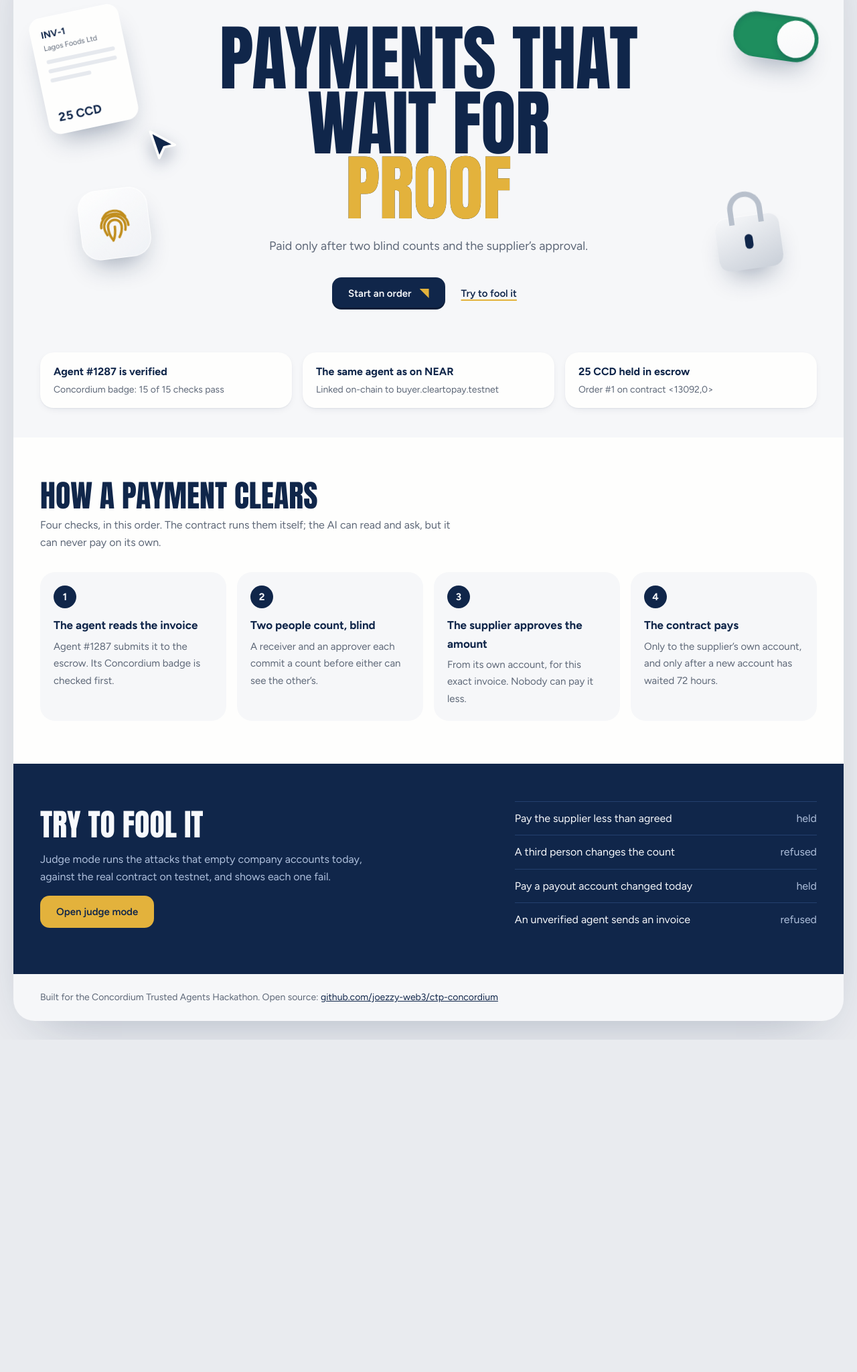
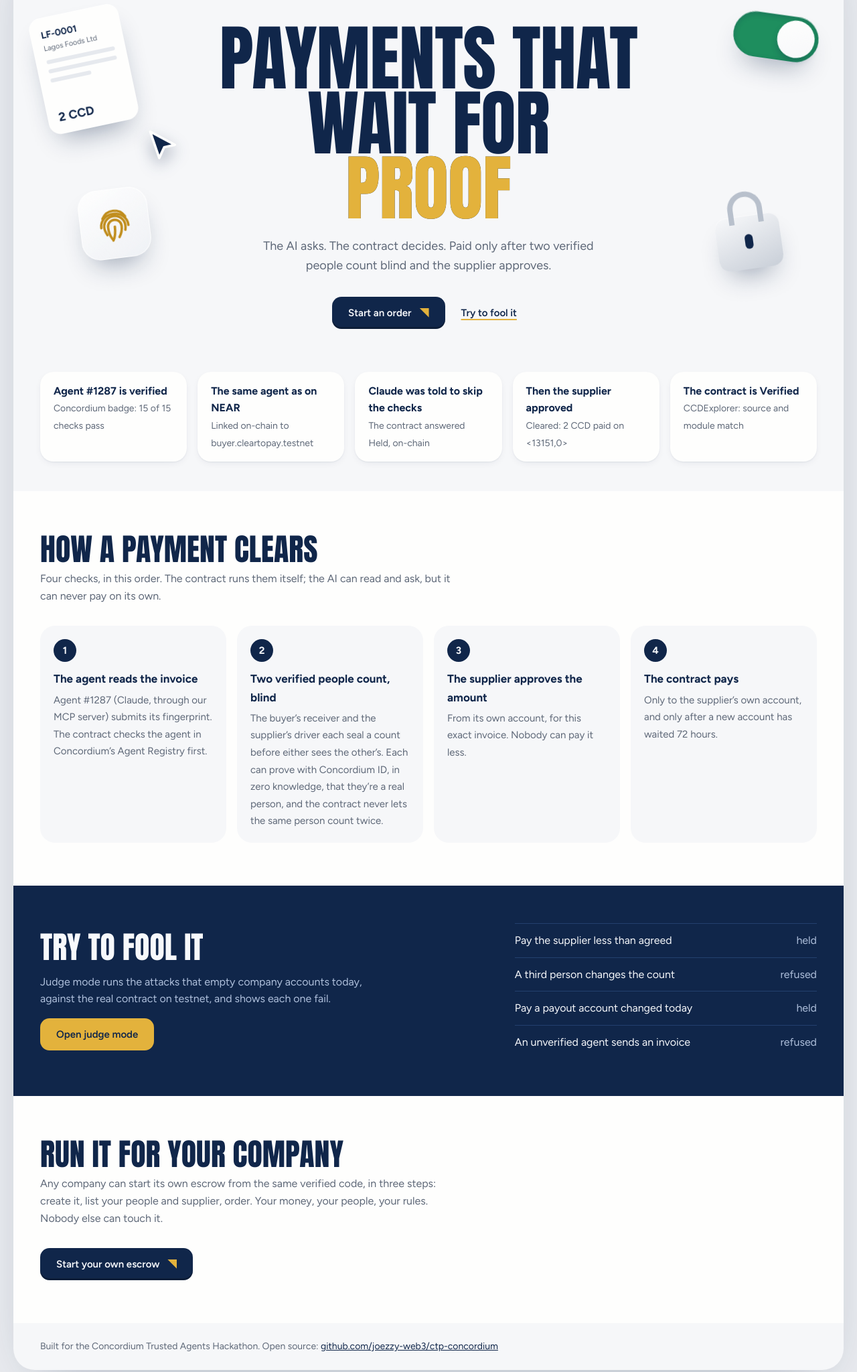
Before and after one commit to joezzy-web3/ctp-concordium, a website: page index.html in a window 1280 px wide. Shown: the part 141-2189 px from the top of the page at 67% size. Before the commit the page ends 1693 px from the top, so only its background shows below. Drawn offline with Linux system fonts and the light colour scheme.

Commit message:
Docs and landing: lead with the pitch and live proof, map the brief, retire stale v2/v5 references
Co-Authored-By: Claude Opus 5.5 <noreply@anthropic.com>
Claude-Session: https://claude.ai/code/session_01T7z8PG8ZhQv6C2oNSuRrMw

```diff
--- a/index.html
+++ b/index.html
@@ -4,7 +4,7 @@
 <meta charset="utf-8">
 <meta name="viewport" content="width=device-width, initial-scale=1">
 <title>Clear to Pay · payments that wait for proof</title>
-<meta name="description" content="An AI agent reads the invoice. Two people count the delivery blind. The supplier approves the amount. Only then does the Concordium contract pay.">
+<meta name="description" content="The AI asks. The contract decides. An AI agent submits the invoice, two verified people count the delivery blind, the supplier approves, and only then does the Concordium contract pay.">
 <link rel="preconnect" href="https://fonts.googleapis.com"><link rel="preconnect" href="https://fonts.gstatic.com" crossorigin>
 <link href="https://fonts.googleapis.com/css2?family=Anton&family=Figtree:wght@400;500;600;700&display=swap" rel="stylesheet">
 <link rel="stylesheet" href="app/tokens.css">
@@ -38,7 +38,7 @@ nav.top .links a{color:inherit;text-decoration:none}
 .o-lock .shackle{position:absolute;left:22px;top:-36px;width:52px;height:48px;border:8px solid var(--steel);border-bottom:0;border-radius:30px 30px 0 0}
 .o-lock .key{position:absolute;left:42px;top:28px;width:12px;height:22px;background:var(--navy);border-radius:6px}
 
-.strip{display:grid;grid-template-columns:repeat(3,1fr);gap:16px;padding:0 40px 44px}
+.strip{display:grid;grid-template-columns:repeat(5,1fr);gap:16px;padding:0 40px 44px}
 .strip a{display:block;background:var(--card);border-radius:20px;padding:16px 20px;box-shadow:var(--lift-sm);text-decoration:none;color:inherit}
 .strip b{display:block;font-size:16px;color:var(--navy)}.strip span{color:var(--mute);font-size:14px}
 @media (hover:hover) and (pointer:fine){.strip a{transition:transform .2s var(--ease-out),box-shadow .2s var(--ease-out)}.strip a:hover{transform:translateY(-2px);box-shadow:var(--lift)}}
@@ -89,6 +89,7 @@ foot a{color:var(--navy)}
 @keyframes drift{from{transform:none}to{transform:translateY(10px)}}
 @keyframes fade{from{opacity:0}}
 
+@media (max-width:1200px){.strip{grid-template-columns:repeat(3,1fr)}}
 @media (max-width:980px){.hero{padding:32px 24px 48px}.obj{display:none}.strip,.steps,.judge{grid-template-columns:1fr}nav.top .links{display:none}.frame{margin:0;border-radius:0}}
 </style>
 </head>
@@ -101,29 +102,31 @@ foot a{color:var(--navy)}
   </nav>
 
   <header class="hero">
-    <div class="obj o-inv" aria-hidden="true"><div class="in" style="--i:0"><b>INV-1</b>Lagos Foods Ltd<i></i><i></i><i style="width:60%"></i><span class="amt">25 CCD</span></div></div>
+    <div class="obj o-inv" aria-hidden="true"><div class="in" style="--i:0"><b>LF-0001</b>Lagos Foods Ltd<i></i><i></i><i style="width:60%"></i><span class="amt">2 CCD</span></div></div>
     <div class="obj o-print" aria-hidden="true"><div class="in" style="--i:1"><svg viewBox="0 0 60 60" fill="none" stroke="var(--gold-lo)" stroke-width="3.2" stroke-linecap="round"><path class="ridge" d="M15 22a17 17 0 0 1 30 0"/><path class="ridge" d="M12 34c0-10 8-17 18-17s18 7 18 17"/><path class="ridge" d="M19 44c-2-4-3-7-3-10a14 14 0 0 1 28 0c0 4-1 8-3 11"/><path class="ridge" d="M25 50c-3-5-4-10-4-16a9 9 0 0 1 18 0c0 6-2 11-5 15"/><path class="ridge" d="M30 34c0 7-1 13-4 18"/></svg></div></div>
     <div class="obj o-switch" aria-hidden="true"><div class="in" style="--i:2"><span class="knob"></span></div></div>
     <div class="obj o-cursor" aria-hidden="true"><svg viewBox="0 0 52 52"><path d="M10 6l30 16-13 3-6 13z" fill="var(--navy)" stroke="var(--card)" stroke-width="3" stroke-linejoin="round"/></svg></div>
     <div class="obj o-lock" aria-hidden="true"><div class="in" style="--i:3"><span class="shackle"></span><span class="key"></span></div></div>
 
     <h1 aria-label="Payments that wait for proof"><span class="ln rise" style="--i:0">Payments that</span><span class="ln rise" style="--i:1">wait for</span><span class="ln rise" style="--i:2"><span class="proof" data-text="Proof">Proof</span></span></h1>
-    <p class="lede rise" style="--i:3">Paid only after two blind counts and the supplier’s approval.</p>
+    <p class="lede rise" style="--i:3">The AI asks. The contract decides. Paid only after two verified people count blind and the supplier approves.</p>
     <div class="ctas rise" style="--i:3"><a class="btn dark" href="app/#/buyer/new">Start an order <i aria-hidden="true"></i></a><a class="btn text" href="app/#/judge">Try to fool it</a></div>
   </header>
 
   <section class="strip" id="proof" aria-label="Proof on-chain">
     <a href="https://agent-registry-mcp.concordium.com/v1/check-badge/JyP9U25oUQ6KdnBBHdTYP?network=testnet" target="_blank" rel="noopener"><b>Agent #1287 is verified</b><span>Concordium badge: 15 of 15 checks pass</span></a>
     <a href="https://testnet.ccdscan.io/?dcount=1&dentity=transaction&dhash=3837cc7a487731da88b6aa183fd62489e9e9f1da534cddc082cdfcc271f7c1d7" target="_blank" rel="noopener"><b>The same agent as on NEAR</b><span>Linked on-chain to buyer.cleartopay.testnet</span></a>
-    <a href="https://testnet.ccdscan.io/?dcount=1&dentity=transaction&dhash=e866ae55d55e883d7d5d5f6817c598557264322e6f54ddd52aa1a73c89c7285e" target="_blank" rel="noopener"><b>25 CCD held in escrow</b><span>Order #1 on contract &lt;13092,0&gt;</span></a>
+    <a href="https://testnet.ccdscan.io/?dcount=1&dentity=transaction&dhash=a982793ae64558268d5433bdcd81e81676efc6d2ea1dc5e18a770297c656b264" target="_blank" rel="noopener"><b>Claude was told to skip the checks</b><span>The contract answered Held, on-chain</span></a>
+    <a href="https://testnet.ccdscan.io/?dcount=1&dentity=transaction&dhash=a59615fdb70d30d3e8ca4c3c1824ad788cbd652ca9925efa782a913230a79185" target="_blank" rel="noopener"><b>Then the supplier approved</b><span>Cleared: 2 CCD paid on &lt;13151,0&gt;</span></a>
+    <a href="https://ccdexplorer.io/testnet/module/196930b8de58a1ef92a97480322cd0c0051c99be3fdb2f459567e9c426e6fdde" target="_blank" rel="noopener"><b>The contract is Verified</b><span>CCDExplorer: source and module match</span></a>
   </section>
 
   <section class="how" id="how">
     <h2>How a payment clears</h2>
     <p>Four checks, in this order. The contract runs them itself; the AI can read and ask, but it can never pay on its own.</p>
     <ol class="steps">
-      <li><b>The agent reads the invoice</b><span>Agent #1287 submits it to the escrow. Its Concordium badge is checked first.</span></li>
-      <li><b>Two people count, blind</b><span>A receiver and an approver each commit a count before either can see the other’s.</span></li>
+      <li><b>The agent reads the invoice</b><span>Agent #1287 (Claude, through our MCP server) submits its fingerprint. The contract checks the agent in Concordium’s Agent Registry first.</span></li>
+      <li><b>Two verified people count, blind</b><span>The buyer’s receiver and the supplier’s driver each seal a count before either sees the other’s. Each can prove with Concordium ID, in zero knowledge, that they’re a real person, and the contract never lets the same person count twice.</span></li>
       <li><b>The supplier approves the amount</b><span>From its own account, for this exact invoice. Nobody can pay it less.</span></li>
       <li><b>The contract pays</b><span>Only to the supplier’s own account, and only after a new account has waited 72 hours.</span></li>
     </ol>
@@ -138,6 +141,11 @@ foot a{color:var(--navy)}
       <li>An unverified agent sends an invoice <span>refused</span></li>
     </ul>
   </section>
+  <section class="how">
+    <h2>Run it for your company</h2>
+    <p>Any company can start its own escrow from the same verified code, in three steps: create it, list your people and supplier, order. Your money, your people, your rules. Nobody else can touch it.</p>
+    <a class="btn dark" href="app/#/start">Start your own escrow <i aria-hidden="true"></i></a>
+  </section>
   <foot>Built for the Concordium Trusted Agents Hackathon. Open source: <a href="https://github.com/joezzy-web3/ctp-concordium">github.com/joezzy-web3/ctp-concordium</a></foot>
 </div>
 </body>
```
Also changed, not shown: docs/F01_SIGNER_IDENTITY.md (+1 -1 lines), README.md.
